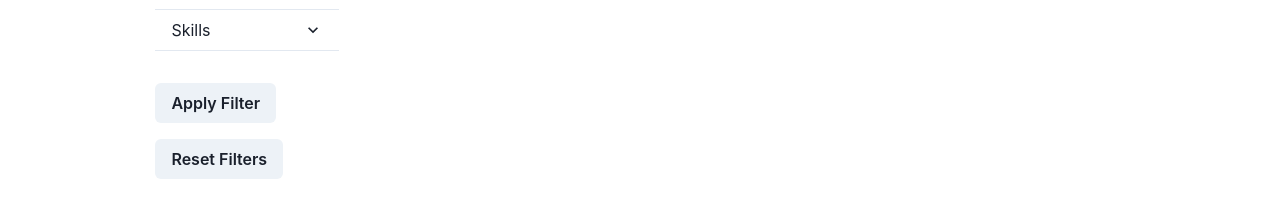
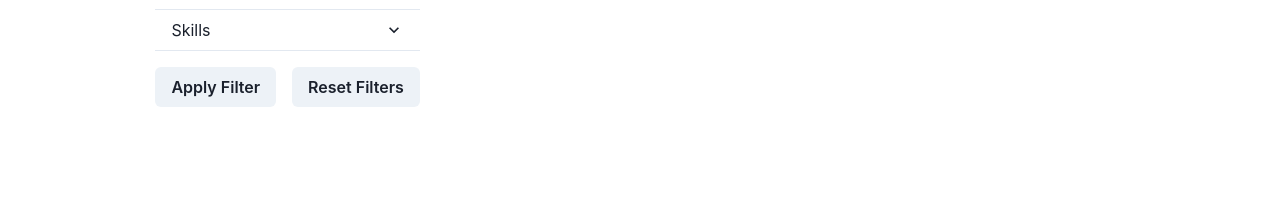
Before and after one commit to boonyeow/SPM2023, a React (Vite) app in the folder sbrb-frontend/: page /listings in a window 1280 px wide. Shown: the part 260-478 px from the top of the page. Built offline with nearby package versions, Linux system fonts and the light colour scheme; no server answers; sample sign-in values are in the browser's storage.

Commit message:
fix: button layouts

```diff
--- a/sbrb-frontend/src/components/FilterRoleListings.jsx
+++ b/sbrb-frontend/src/components/FilterRoleListings.jsx
@@ -1,3 +1,4 @@
+import { Flex } from "@chakra-ui/react";
 import axios from "axios";
 
 import {
@@ -137,14 +138,18 @@ function FilterRoleListing({ onFilterChange, resetFilters }) {
           </AccordionItem>
         ))}
       </Accordion>
-
-      <Button mt={8} onClick={handleFilterButtonClick}>
-        Apply Filter
-      </Button>
-
-      <Button mt={4} onClick={handleResetFiltersClick}>
-        Reset Filters
-      </Button>
+      <Flex
+        direction={{ base: "column", md: "row" }}
+        alignItems="center"
+        mt={4}>
+        <Button
+          onClick={handleFilterButtonClick}
+          mr={{ base: 0, md: 4 }}
+          mb={{ base: 4, md: 0 }}>
+          Apply Filter
+        </Button>
+        <Button onClick={handleResetFiltersClick}>Reset Filters</Button>
+      </Flex>
     </>
   );
 }
```
